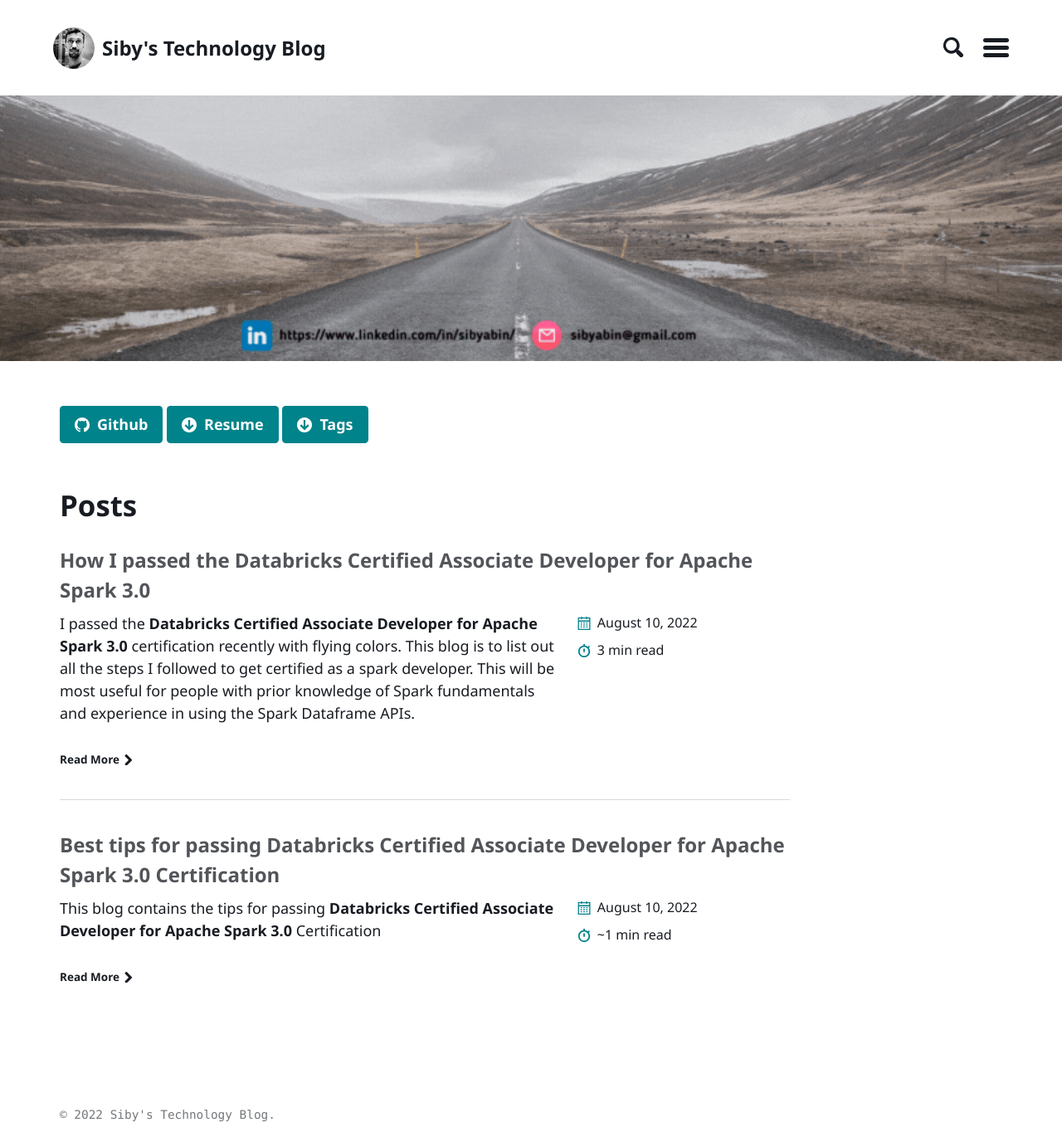
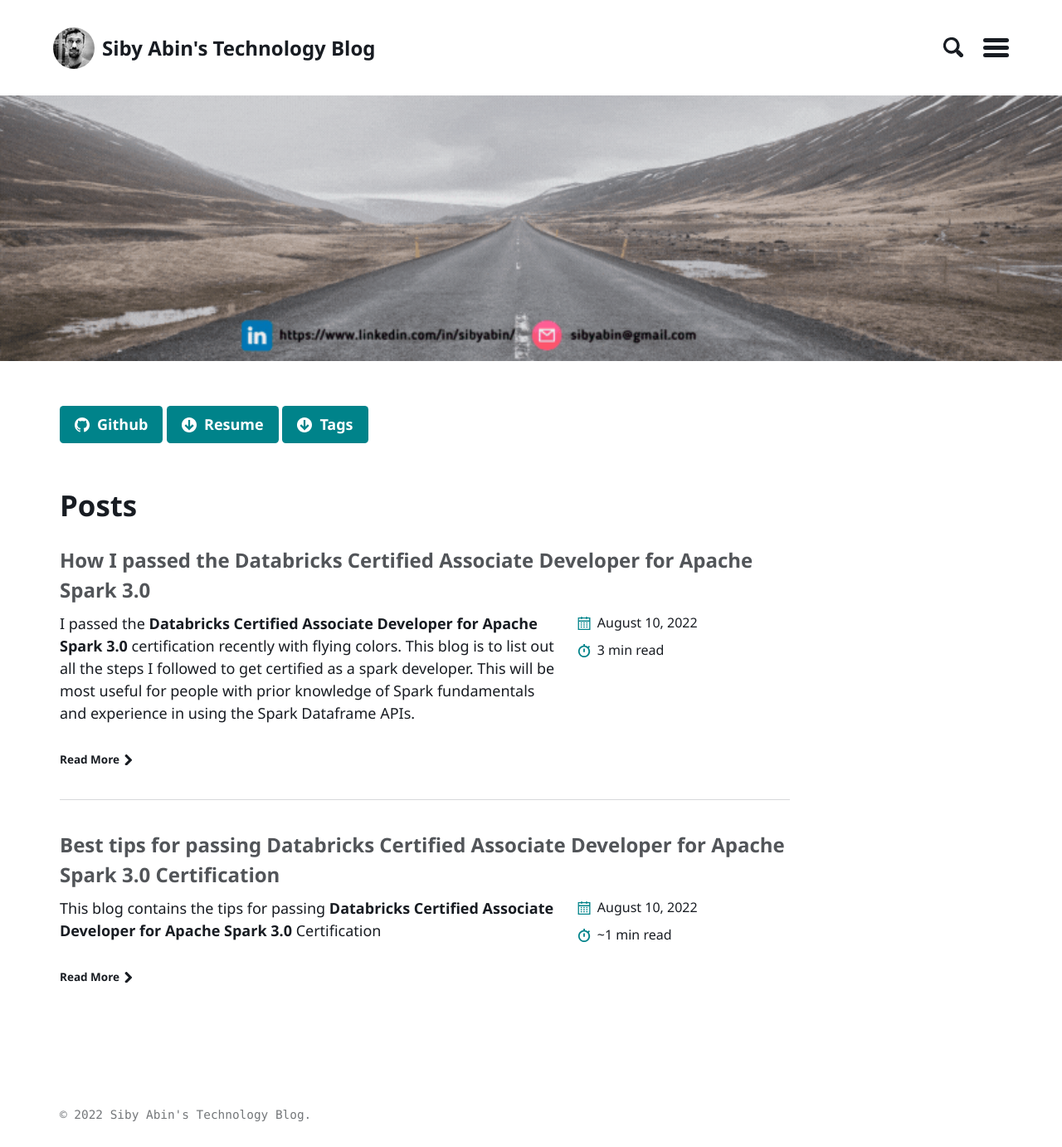
Before and after one commit to sibyabin/blogs, a Jekyll site: the page built from index.html, in a window 1280 px wide. Shown: the whole page at 83% size. Built offline with Jekyll 4.4.1, drawn with Linux system fonts in a browser that asks for light colours; the list of posts is cut into pages by our own code.

Commit message:
spelling corrections

```diff
--- a/_config.yml
+++ b/_config.yml
@@ -9,7 +9,7 @@ remote_theme: "mmistakes/jekyll-theme-basically-basic@1.4.5"
 
 # Site Settings
 lang: en-US
-title: Siby's Technology Blog
+title: Siby Abin's Technology Blog
 email: sibyabin@gmail.com
 description: "Technology blog by Siby Abin - Senior Data Engineer. Talks about #aws, #spark, #dataengineering, #cloud, #python, #databricks and #airflow"
 baseurl: "/blogs"
```
